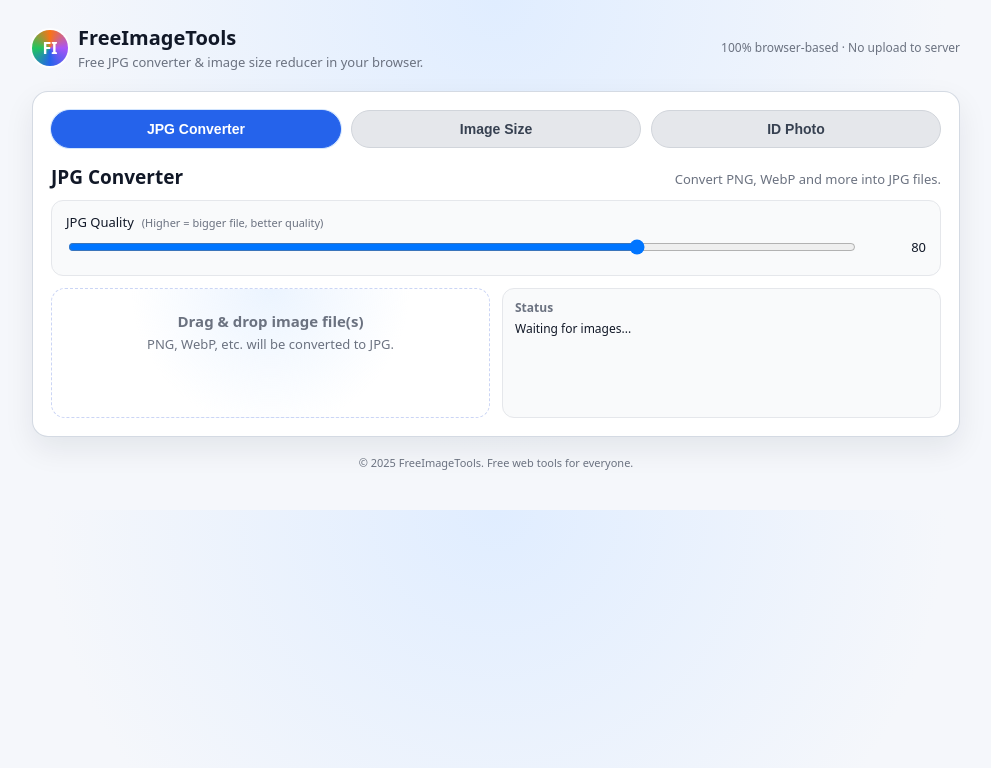
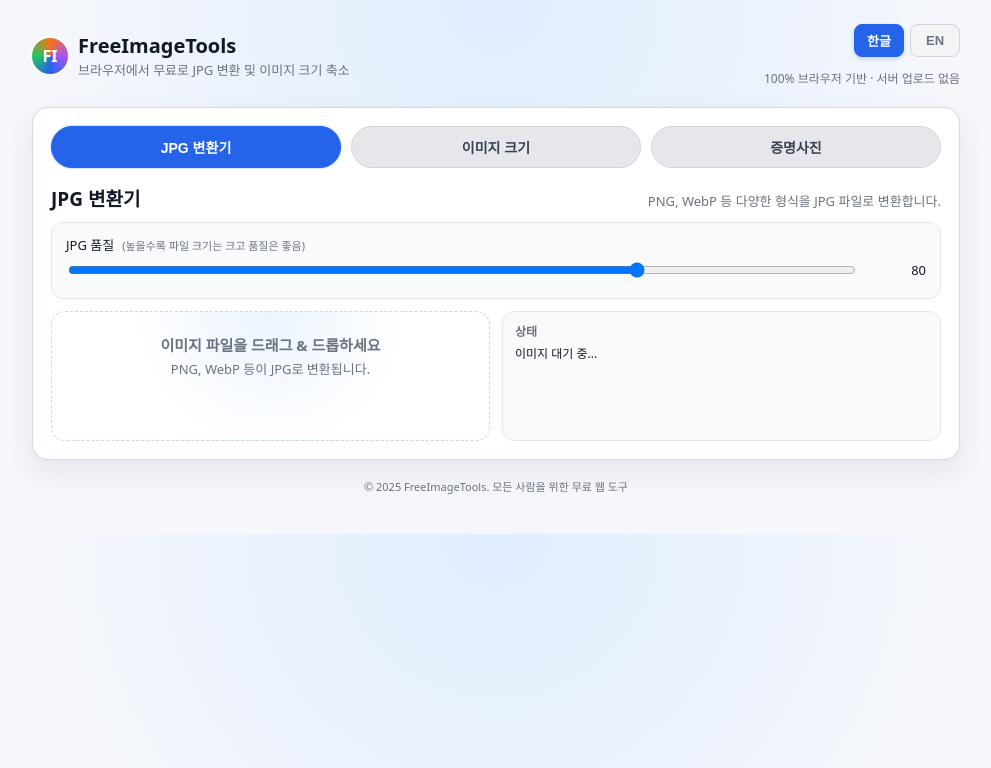
Before and after one commit to futureurhero-stack/FreeimageToolsNext, a Next.js app: page / in a window 1280 px wide. Shown: the top 768 px of the page, without its empty margins (144-1135 px from the left). Built offline with nearby package versions, Linux system fonts and the light colour scheme.

Commit message:
Add: 한글/영어 언어 선택 기능 추가 및 모든 텍스트 번역 적용

```diff
--- a/app/globals.css
+++ b/app/globals.css
@@ -58,7 +58,35 @@ body {
   display: flex;
   flex-direction: column;
   align-items: flex-end;
+  gap: 8px;
+}
+.lang-buttons {
+  display: flex;
   gap: 6px;
+  margin-bottom: 4px;
+}
+.lang-btn {
+  padding: 6px 12px;
+  border-radius: 8px;
+  border: 1.5px solid var(--border);
+  background: #f3f4f6;
+  font-size: 13px;
+  font-weight: 600;
+  cursor: pointer;
+  color: var(--text-sub);
+  transition: all 0.2s;
+  min-width: 50px;
+  text-align: center;
+}
+.lang-btn:hover {
+  background: #e5e7eb;
+  border-color: var(--accent);
+}
+.lang-btn.active {
+  background: var(--accent);
+  color: #fff;
+  border-color: var(--accent);
+  box-shadow: 0 2px 4px rgba(37, 99, 235, 0.2);
 }
 .hero-note {
   font-size: 12px;
--- a/app/page.js
+++ b/app/page.js
@@ -3,6 +3,9 @@
 import { useEffect, useMemo, useRef, useState } from "react";
 
 export default function HomePage() {
+  // language
+  const [lang, setLang] = useState("ko");
+
   // tabs
   const [tab, setTab] = useState("jpg");
 
@@ -10,6 +13,138 @@ export default function HomePage() {
   const [jpgQuality, setJpgQuality] = useState(80);
   const [resizeTargetKB, setResizeTargetKB] = useState(500);
   const [idTargetKB, setIdTargetKB] = useState(200);
+
+  // translations
+  const t = useMemo(() => ({
+    ko: {
+      title: "FreeImageTools",
+      subtitle: "브라우저에서 무료로 JPG 변환 및 이미지 크기 축소",
+      heroNote: "100% 브라우저 기반 · 서버 업로드 없음",
+      tabs: {
+        jpg: "JPG 변환기",
+        resize: "이미지 크기",
+        idphoto: "증명사진"
+      },
+      jpg: {
+        title: "JPG 변환기",
+        sub: "PNG, WebP 등 다양한 형식을 JPG 파일로 변환합니다.",
+        quality: "JPG 품질",
+        qualityDesc: "(높을수록 파일 크기는 크고 품질은 좋음)",
+        dropMain: "이미지 파일을 드래그 & 드롭하세요",
+        dropSub: "PNG, WebP 등이 JPG로 변환됩니다.",
+        waiting: "이미지 대기 중...",
+        noImages: "이미지 파일이 감지되지 않았습니다.",
+        processing: "처리 중",
+        file: "파일",
+        done: "완료",
+        error: "오류",
+        finished: "완료되었습니다."
+      },
+      resize: {
+        title: "이미지 크기 조정",
+        sub: "이미지를 목표 크기(KB)로 압축합니다.",
+        targetSize: "목표 크기",
+        targetSizeDesc: "슬라이더를 이동하세요 (50KB ~ 1000KB). 50KB 단위.",
+        dropMain: "이미지 파일을 드래그 & 드롭하세요",
+        dropSub: "각 이미지가 선택한 크기로 재압축됩니다.",
+        waiting: "이미지 대기 중...",
+        noImages: "이미지 파일이 감지되지 않았습니다.",
+        processing: "처리 중",
+        file: "파일",
+        done: "완료",
+        error: "오류",
+        finished: "완료되었습니다.",
+        success: "성공",
+        failed: "실패"
+      },
+      idphoto: {
+        title: "증명사진",
+        sub: "여권, 비자, 서식용 표준 증명사진을 만듭니다.",
+        sizePreset: "크기 프리셋",
+        sizePresetDesc: "일반적인 표준 (중앙 크롭 + 리사이즈)",
+        fileSize: "파일 크기",
+        fileSizeDesc: "50KB ~ 1000KB. 대부분의 온라인 서식에는 100-300KB가 적합합니다. 50KB 단위.",
+        dropMain: "얼굴 사진을 드래그 & 드롭하세요",
+        dropSub: "이미지는 선택한 비율로 중앙 크롭되고 증명사진 크기로 리사이즈됩니다.",
+        waiting: "이미지 대기 중...",
+        noImages: "이미지 파일이 감지되지 않았습니다.",
+        processing: "처리 중",
+        file: "파일",
+        done: "완료",
+        error: "오류",
+        finished: "완료되었습니다.",
+        success: "성공",
+        failed: "실패"
+      },
+      status: "상태",
+      footer: "FreeImageTools. 모든 사람을 위한 무료 웹 도구"
+    },
+    en: {
+      title: "FreeImageTools",
+      subtitle: "Free JPG converter & image size reducer in your browser.",
+      heroNote: "100% browser-based · No upload to server",
+      tabs: {
+        jpg: "JPG Converter",
+        resize: "Image Size",
+        idphoto: "ID Photo"
+      },
+      jpg: {
+        title: "JPG Converter",
+        sub: "Convert PNG, WebP and more into JPG files.",
+        quality: "JPG Quality",
+        qualityDesc: "(Higher = bigger file, better quality)",
+        dropMain: "Drag & drop image file(s)",
+        dropSub: "PNG, WebP, etc. will be converted to JPG.",
+        waiting: "Waiting for images...",
+        noImages: "No image files detected.",
+        processing: "Processing",
+        file: "file(s)",
+        done: "Done",
+        error: "Error",
+        finished: "Finished."
+      },
+      resize: {
+        title: "Image Size Adjustment",
+        sub: "Compress images to your target size (KB).",
+        targetSize: "Target size",
+        targetSizeDesc: "Move the slider (50KB ~ 1000KB). 50KB step.",
+        dropMain: "Drag & drop image file(s)",
+        dropSub: "Each image will be recompressed under the selected size.",
+        waiting: "Waiting for images...",
+        noImages: "No image files detected.",
+        processing: "Processing",
+        file: "file(s)",
+        done: "Done",
+        error: "Error",
+        finished: "Finished.",
+        success: "Success",
+        failed: "Failed"
+      },
+      idphoto: {
+        title: "ID Photo",
+        sub: "Create standard ID photos for passport, visa, and forms.",
+        sizePreset: "Size preset",
+        sizePresetDesc: "Common standards (center-crop + resize)",
+        fileSize: "File size",
+        fileSizeDesc: "50KB ~ 1000KB. 100–300KB is good for most online forms. 50KB step.",
+        dropMain: "Drag & drop face photo(s)",
+        dropSub: "The image will be center-cropped to the selected ratio and resized to ID photo size.",
+        waiting: "Waiting for images...",
+        noImages: "No image files detected.",
+        processing: "Processing",
+        file: "file(s)",
+        done: "Done",
+        error: "Error",
+        finished: "Finished.",
+        success: "Success",
+        failed: "Failed"
+      },
+      status: "Status",
+      footer: "FreeImageTools. Free web tools for everyone"
+    }
+  }), []);
+
+  const texts = t[lang];
 
   // id presets
   const presets = useMemo(
@@ -25,9 +160,25 @@ export default function HomePage() {
   const idHeight = presets[idPresetIndex].h;
 
   // status texts
-  const [jpgStatus, setJpgStatus] = useState("Waiting for images...");
-  const [resizeStatus, setResizeStatus] = useState("Waiting for images...");
-  const [idStatus, setIdStatus] = useState("Waiting for images...");
+  const [jpgStatus, setJpgStatus] = useState(() => t[lang].jpg.waiting);
+  const [resizeStatus, setResizeStatus] = useState(() => t[lang].resize.waiting);
+  const [idStatus, setIdStatus] = useState(() => t[lang].idphoto.waiting);
+
+  // Update status texts when language changes (only if showing default waiting message)
+  useEffect(() => {
+    const currentTexts = t[lang];
+    const koWaiting = t.ko.jpg.waiting;
+    const enWaiting = t.en.jpg.waiting;
+    if (jpgStatus === koWaiting || jpgStatus === enWaiting) {
+      setJpgStatus(currentTexts.jpg.waiting);
+    }
+    if (resizeStatus === t.ko.resize.waiting || resizeStatus === t.en.resize.waiting) {
+      setResizeStatus(currentTexts.resize.waiting);
+    }
+    if (idStatus === t.ko.idphoto.waiting || idStatus === t.en.idphoto.waiting) {
+      setIdStatus(currentTexts.idphoto.waiting);
+    }
+  }, [lang, jpgStatus, resizeStatus, idStatus, t]);
 
   const year = new Date().getFullYear();
 
@@ -223,36 +374,36 @@ export default function HomePage() {
   // ---------- drop handlers ----------
   async function onDropJpg(files) {
     const images = files.filter((f) => f.type.startsWith("image/"));
-    if (!images.length) return setJpgStatus("No image files detected.");
+    if (!images.length) return setJpgStatus(texts.jpg.noImages);
 
-    setJpgStatus(`Processing ${images.length} file(s)...`);
+    setJpgStatus(`${texts.jpg.processing} ${images.length} ${texts.jpg.file}...`);
     let idx = 0;
 
     for (const file of images) {
       idx++;
-      setJpgStatus(`Processing ${idx} / ${images.length}\nCurrent: ${file.name}`);
+      setJpgStatus(`${texts.jpg.processing} ${idx} / ${images.length}\n${lang === "ko" ? "현재: " : "Current: "}${file.name}`);
       try {
         await convertToJpgAndDownload(file, jpgQuality);
-        setJpgStatus((prev) => prev + "\n→ Done.");
+        setJpgStatus((prev) => prev + `\n→ ${texts.jpg.done}`);
       } catch (e) {
-        setJpgStatus((prev) => prev + `\n→ Error: ${e.message}`);
+        setJpgStatus((prev) => prev + `\n→ ${texts.jpg.error}: ${e.message}`);
       }
     }
-    setJpgStatus((prev) => prev + "\n\nFinished.");
+    setJpgStatus((prev) => prev + `\n\n${texts.jpg.finished}`);
   }
 
   async function onDropResize(files) {
     const images = files.filter((f) => f.type.startsWith("image/"));
-    if (!images.length) return setResizeStatus("No image files detected.");
+    if (!images.length) return setResizeStatus(texts.resize.noImages);
 
-    setResizeStatus(`Processing ${images.length} file(s)...`);
+    setResizeStatus(`${texts.resize.processing} ${images.length} ${texts.resize.file}...`);
     let idx = 0,
       success = 0,
       fail = 0;
 
     for (const file of images) {
       idx++;
-      setResizeStatus(`Processing ${idx} / ${images.length}\nCurrent: ${file.name}`);
+      setResizeStatus(`${texts.resize.processing} ${idx} / ${images.length}\n${lang === "ko" ? "현재: " : "Current: "}${file.name}`);
       try {
         const result = await compressToTargetSizeAuto(file, resizeTargetKB);
         const origKB = (file.size / 1024).toFixed(1);
@@ -263,33 +414,33 @@ export default function HomePage() {
         setResizeStatus(
           (prev) =>
             prev +
-            `\n→ Done: ${origKB} KB → ${newKB} KB (q=${result.finalQuality.toFixed(
+            `\n→ ${texts.resize.done}: ${origKB} KB → ${newKB} KB (q=${result.finalQuality.toFixed(
               3
             )}, ${result.width}x${result.height})`
         );
       } catch (e) {
         fail++;
-        setResizeStatus((prev) => prev + `\n→ Error: ${e.message}`);
+        setResizeStatus((prev) => prev + `\n→ ${texts.resize.error}: ${e.message}`);
       }
     }
 
     setResizeStatus(
-      (prev) => prev + `\n\nFinished.\nSuccess: ${success}, Failed: ${fail}`
+      (prev) => prev + `\n\n${texts.resize.finished}\n${texts.resize.success}: ${success}, ${texts.resize.failed}: ${fail}`
     );
   }
 
   async function onDropId(files) {
     const images = files.filter((f) => f.type.startsWith("image/"));
-    if (!images.length) return setIdStatus("No image files detected.");
+    if (!images.length) return setIdStatus(texts.idphoto.noImages);
 
-    setIdStatus(`Processing ${images.length} file(s)...`);
+    setIdStatus(`${texts.idphoto.processing} ${images.length} ${texts.idphoto.file}...`);
     let idx = 0,
       success = 0,
       fail = 0;
 
     for (const file of images) {
       idx++;
-      setIdStatus(`Processing ${idx} / ${images.length}\nCurrent: ${file.name}`);
+      setIdStatus(`${texts.idphoto.processing} ${idx} / ${images.length}\n${lang === "ko" ? "현재: " : "Current: "}${file.name}`);
       try {
         const result = await createIdPhoto(file, idWidth, idHeight, idTargetKB);
         const origKB = (file.size / 1024).toFixed(1);
@@ -300,17 +451,17 @@ export default function HomePage() {
         setIdStatus(
           (prev) =>
             prev +
-            `\n→ Done: ${origKB} KB → ${newKB} KB (q=${result.finalQuality.toFixed(
+            `\n→ ${texts.idphoto.done}: ${origKB} KB → ${newKB} KB (q=${result.finalQuality.toFixed(
               3
             )}, ${idWidth}x${idHeight})`
         );
       } catch (e) {
         fail++;
-        setIdStatus((prev) => prev + `\n→ Error: ${e.message}`);
+        setIdStatus((prev) => prev + `\n→ ${texts.idphoto.error}: ${e.message}`);
       }
     }
 
-    setIdStatus((prev) => prev + `\n\nFinished.\nSuccess: ${success}, Failed: ${fail}`);
+    setIdStatus((prev) => prev + `\n\n${texts.idphoto.finished}\n${texts.idphoto.success}: ${success}, ${texts.idphoto.failed}: ${fail}`);
   }
 
   function getFilesFromDrop(e) {
@@ -325,39 +476,53 @@ export default function HomePage() {
         <div className="brand">
           <div className="logo-circle">FI</div>
           <div className="brand-text">
-            <h1>FreeImageTools</h1>
-            <span>Free JPG converter & image size reducer in your browser.</span>
+            <h1>{texts.title}</h1>
+            <span>{texts.subtitle}</span>
           </div>
         </div>
         <div className="top-right">
-          <div className="hero-note">100% browser-based · No upload to server</div>
+          <div className="lang-buttons">
+            <button
+              className={`lang-btn ${lang === "ko" ? "active" : ""}`}
+              onClick={() => setLang("ko")}
+            >
+              한글
+            </button>
+            <button
+              className={`lang-btn ${lang === "en" ? "active" : ""}`}
+              onClick={() => setLang("en")}
+            >
+              EN
+            </button>
+          </div>
+          <div className="hero-note">{texts.heroNote}</div>
         </div>
       </header>
 
       <main className="card">
         <div className="tabs">
           <button className={`tab-btn ${tab === "jpg" ? "active" : ""}`} onClick={() => setTab("jpg")}>
-            JPG Converter
+            {texts.tabs.jpg}
           </button>
           <button className={`tab-btn ${tab === "resize" ? "active" : ""}`} onClick={() => setTab("resize")}>
-            Image Size
+            {texts.tabs.resize}
           </button>
           <button className={`tab-btn ${tab === "idphoto" ? "active" : ""}`} onClick={() => setTab("idphoto")}>
-            ID Photo
+            {texts.tabs.idphoto}
           </button>
         </div>
 
         {/* JPG */}
         <section className={`panel ${tab === "jpg" ? "active" : ""}`}>
           <div className="panel-header">
-            <div className="panel-title">JPG Converter</div>
-            <div className="panel-sub">Convert PNG, WebP and more into JPG files.</div>
+            <div className="panel-title">{texts.jpg.title}</div>
+            <div className="panel-sub">{texts.jpg.sub}</div>
           </div>
 
           <div className="option-block">
             <div className="option-row">
-              <label htmlFor="jpgQuality">JPG Quality</label>
-              <small>(Higher = bigger file, better quality)</small>
+              <label htmlFor="jpgQuality">{texts.jpg.quality}</label>
+              <small>{texts.jpg.qualityDesc}</small>
             </div>
             <div className="option-row">
               <input
@@ -383,11 +548,11 @@ export default function HomePage() {
                 await onDropJpg(getFilesFromDrop(e));
               }}
             >
-              <div className="drop-main">Drag & drop image file(s)</div>
-              <div className="drop-sub">PNG, WebP, etc. will be converted to JPG.</div>
+              <div className="drop-main">{texts.jpg.dropMain}</div>
+              <div className="drop-sub">{texts.jpg.dropSub}</div>
             </div>
             <div className="status-box">
-              <div className="status-title">Status</div>
+              <div className="status-title">{texts.status}</div>
               {jpgStatus}
             </div>
           </div>
@@ -396,14 +561,14 @@ export default function HomePage() {
         {/* Resize */}
         <section className={`panel ${tab === "resize" ? "active" : ""}`}>
           <div className="panel-header">
-            <div className="panel-title">Image Size Adjustment</div>
-            <div className="panel-sub">Compress images to your target size (KB).</div>
+            <div className="panel-title">{texts.resize.title}</div>
+            <div className="panel-sub">{texts.resize.sub}</div>
           </div>
 
           <div className="option-block">
             <div className="option-row">
-              <label htmlFor="resizeTarget">Target size</label>
-              <small>Move the slider (50KB ~ 1000KB). 50KB step.</small>
+              <label htmlFor="resizeTarget">{texts.resize.targetSize}</label>
+              <small>{texts.resize.targetSizeDesc}</small>
             </div>
             <div className="option-row">
               <input
@@ -430,11 +595,11 @@ export default function HomePage() {
                 await onDropResize(getFilesFromDrop(e));
               }}
             >
-              <div className="drop-main">Drag & drop image file(s)</div>
-              <div className="drop-sub">Each image will be recompressed under the selected size.</div>
+              <div className="drop-main">{texts.resize.dropMain}</div>
+              <div className="drop-sub">{texts.resize.dropSub}</div>
             </div>
             <div className="status-box">
-              <div className="status-title">Status</div>
+              <div className="status-title">{texts.status}</div>
               {resizeStatus}
             </div>
           </div>
@@ -443,14 +608,14 @@ export default function HomePage() {
         {/* ID Photo */}
         <section className={`panel ${tab === "idphoto" ? "active" : ""}`}>
           <div className="panel-header">
-            <div className="panel-title">ID Photo</div>
-            <div className="panel-sub">Create standard ID photos for passport, visa, and forms.</div>
+            <div className="panel-title">{texts.idphoto.title}</div>
+            <div className="panel-sub">{texts.idphoto.sub}</div>
           </div>
 
           <div className="option-block">
             <div className="option-row">
-              <span>Size preset</span>
-              <small>Common standards (center-crop + resize).</small>
+              <span>{texts.idphoto.sizePreset}</span>
+              <small>{texts.idphoto.sizePresetDesc}</small>
             </div>
             <div className="size-buttons">
               {presets.map((p, i) => (
@@ -467,8 +632,8 @@ export default function HomePage() {
 
           <div className="option-block">
             <div className="option-row">
-              <label htmlFor="idTarget">File size</label>
-              <small>50KB ~ 1000KB. 100–300KB is good for most online forms. 50KB step.</small>
+              <label htmlFor="idTarget">{texts.idphoto.fileSize}</label>
+              <small>{texts.idphoto.fileSizeDesc}</small>
             </div>
             <div className="option-row">
               <input
@@ -495,20 +660,20 @@ export default function HomePage() {
                 await onDropId(getFilesFromDrop(e));
               }}
             >
-              <div className="drop-main">Drag & drop face photo(s)</div>
+              <div className="drop-main">{texts.idphoto.dropMain}</div>
               <div className="drop-sub">
-                The image will be center-cropped to the selected ratio and resized to ID photo size.
+                {texts.idphoto.dropSub}
               </div>
             </div>
             <div className="status-box">
-              <div className="status-title">Status</div>
+              <div className="status-title">{texts.status}</div>
               {idStatus}
             </div>
           </div>
         </section>
       </main>
 
-      <footer>© {year} FreeImageTools. Free web tools for everyone.</footer>
+      <footer>© {year} {texts.footer}</footer>
     </div>
   );
 }
```
Also changed, not shown: app/layout.js (line endings or trailing spaces), next.config.js (line endings or trailing spaces).
